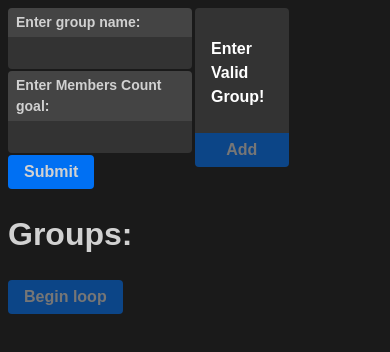
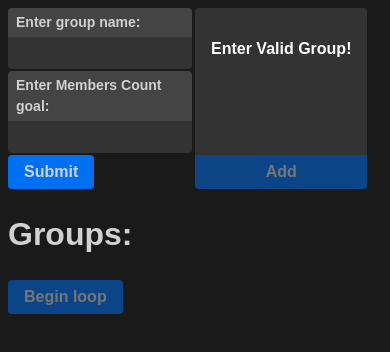
Before and after one commit to Nominy/vk-next-kiriban, a Next.js app: page / in a window 390 px wide. Shown: the top 352 px of the page. Built offline with nearby package versions, Linux system fonts and the light colour scheme.

Commit message:
responsive design additions

```diff
--- a/src/Components/GroupDisplay/GroupDisplay.module.scss
+++ b/src/Components/GroupDisplay/GroupDisplay.module.scss
@@ -5,8 +5,8 @@
   padding: 16px;
   border-radius: 4px 4px 0 0;
   transition: background-color 0.2s ease-in-out;
-  max-width: var(--view-component-width);
   display: flex;
+  flex: 1 1 auto;
 
   h2 {
     color: #fff;
--- a/src/Components/GroupInputControl/GroupInputControl.module.scss
+++ b/src/Components/GroupInputControl/GroupInputControl.module.scss
@@ -9,7 +9,7 @@
 
   & > div:last-child{
     display: flex;
-    max-width: 50%;
+    width: max-content;
     flex-direction: column;
   }
 }
```
